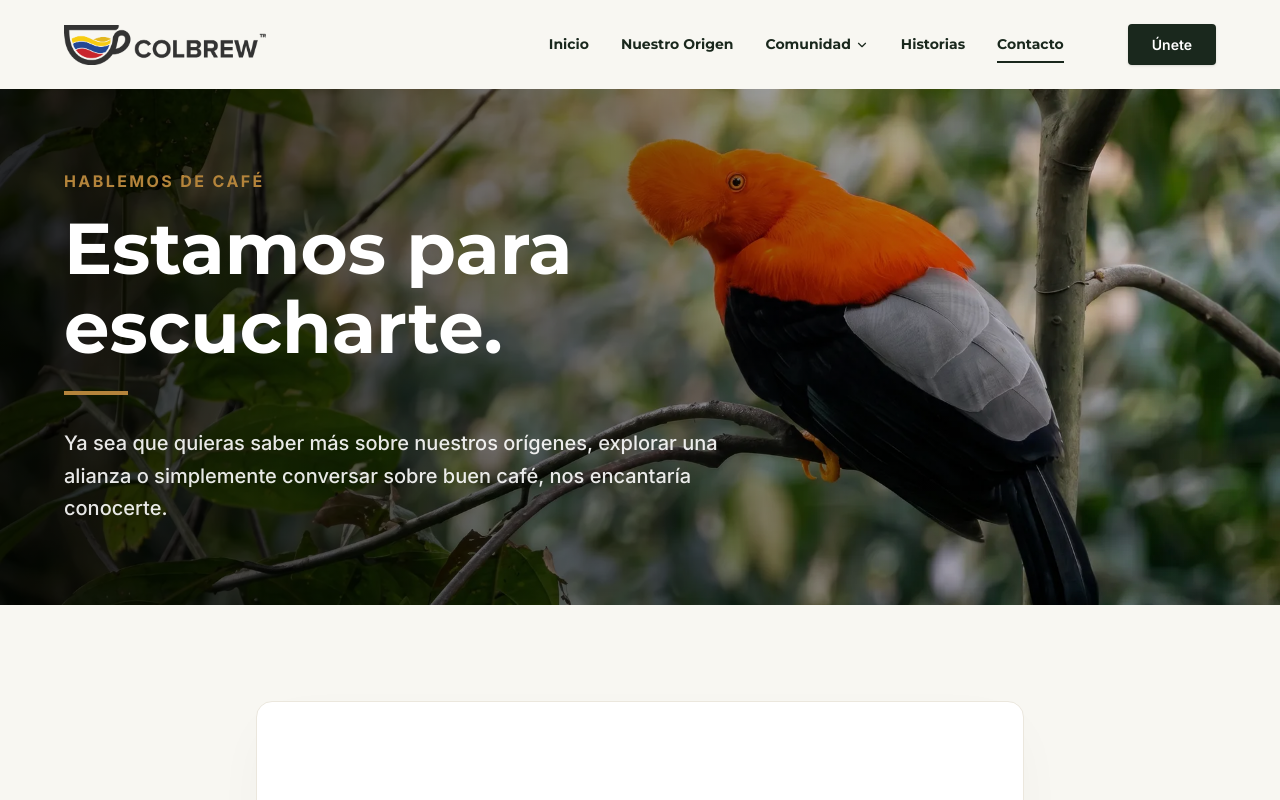
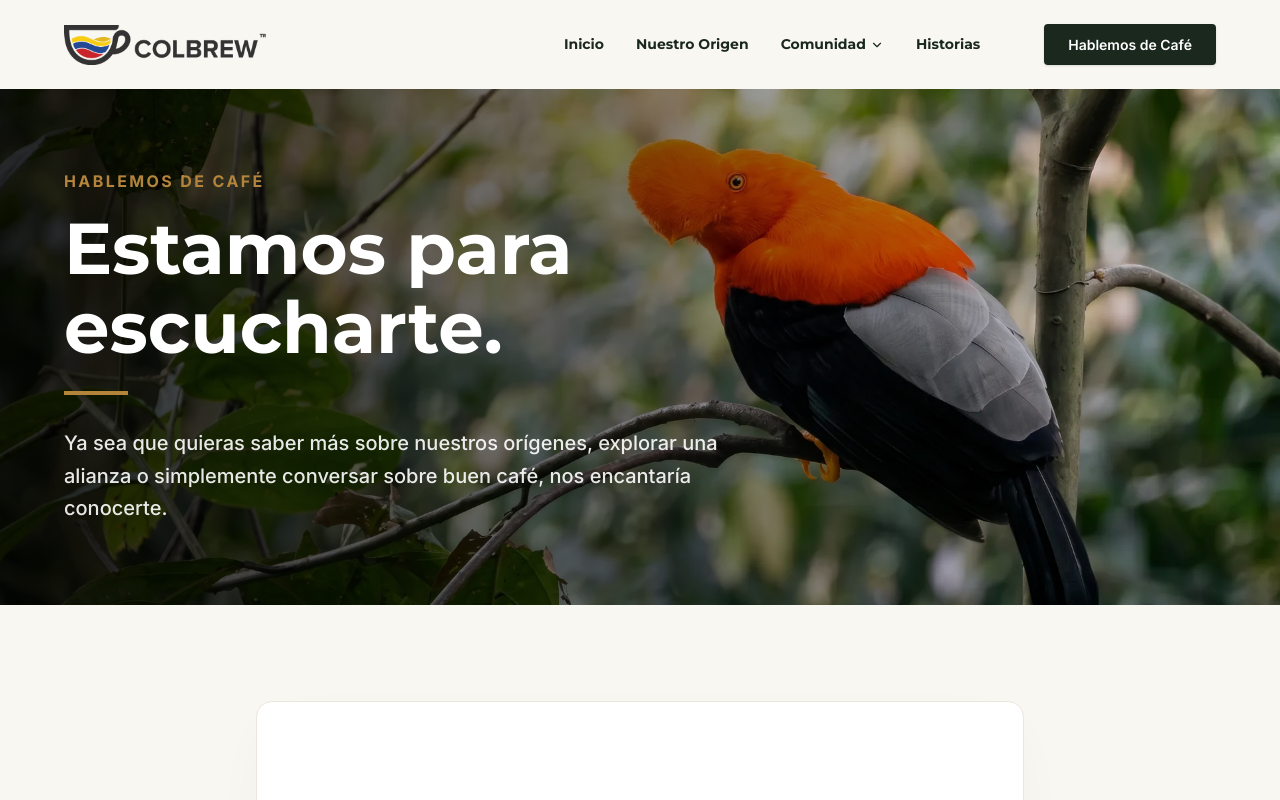
Before and after one commit to jorgegdi25/colbrew.coffee, a Next.js app: page /contacto in a window 1280 px wide. Shown: the top 800 px of the page. Built offline with nearby package versions, Linux system fonts and the light colour scheme.

Commit message:
feat: replace unete button with hablemos de cafe pointing to contact page

```diff
--- a/src/components/TopNavBar.tsx
+++ b/src/components/TopNavBar.tsx
@@ -22,7 +22,6 @@ const navItems = [
     ]
   },
   { label: "Historias", href: "/historias" },
-  { label: "Contacto", href: "/contacto" },
 ];
 
 export function TopNavBar() {
@@ -115,10 +114,12 @@ export function TopNavBar() {
             })}
           </div>
 
-          {/* Únete Button */}
-          <button className="bg-[#1a281d] text-white px-6 py-2.5 rounded-sm font-inter text-[14px] font-semibold hover:bg-[#2c3d31] transition-colors shadow-sm ml-4">
-            Únete
-          </button>
+          {/* Contacto Button */}
+          <Link href="/contacto">
+            <button className="bg-[#1a281d] text-white px-6 py-2.5 rounded-sm font-inter text-[14px] font-semibold hover:bg-[#b4843b] transition-colors shadow-sm ml-4">
+              Hablemos de Café
+            </button>
+          </Link>
         </div>
 
         {/* Mobile Menu Button */}
@@ -167,9 +168,11 @@ export function TopNavBar() {
               );
             })}
           </div>
-          <button className="bg-[#1a281d] text-white w-full py-3 rounded-sm font-inter text-[15px] font-semibold hover:bg-[#2c3d31] transition-colors shadow-sm">
-            Únete
-          </button>
+          <Link href="/contacto" className="w-full">
+            <button className="bg-[#1a281d] text-white w-full py-3 rounded-sm font-inter text-[15px] font-semibold hover:bg-[#b4843b] transition-colors shadow-sm">
+              Hablemos de Café
+            </button>
+          </Link>
         </div>
       )}
     </header>
```
